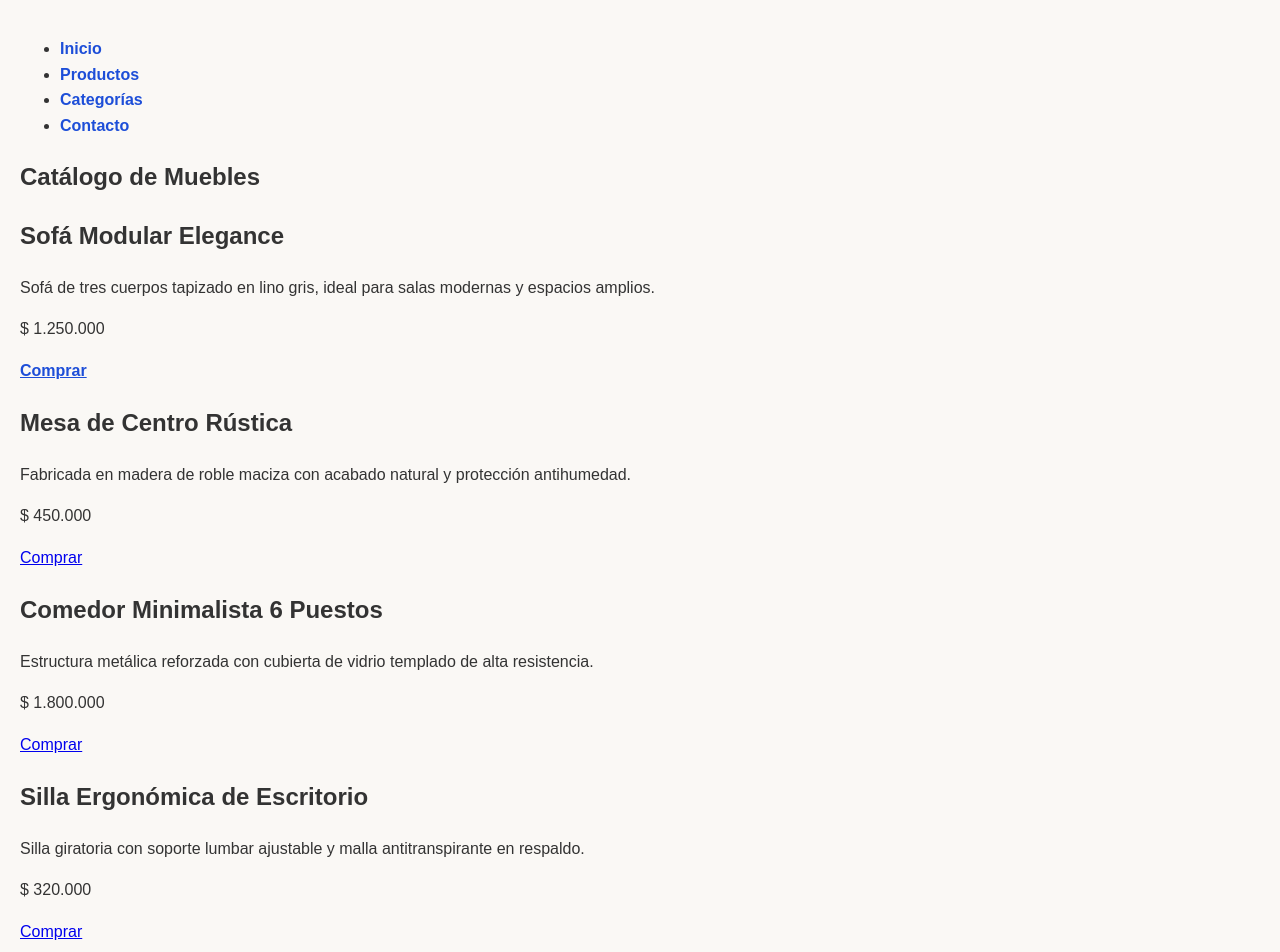
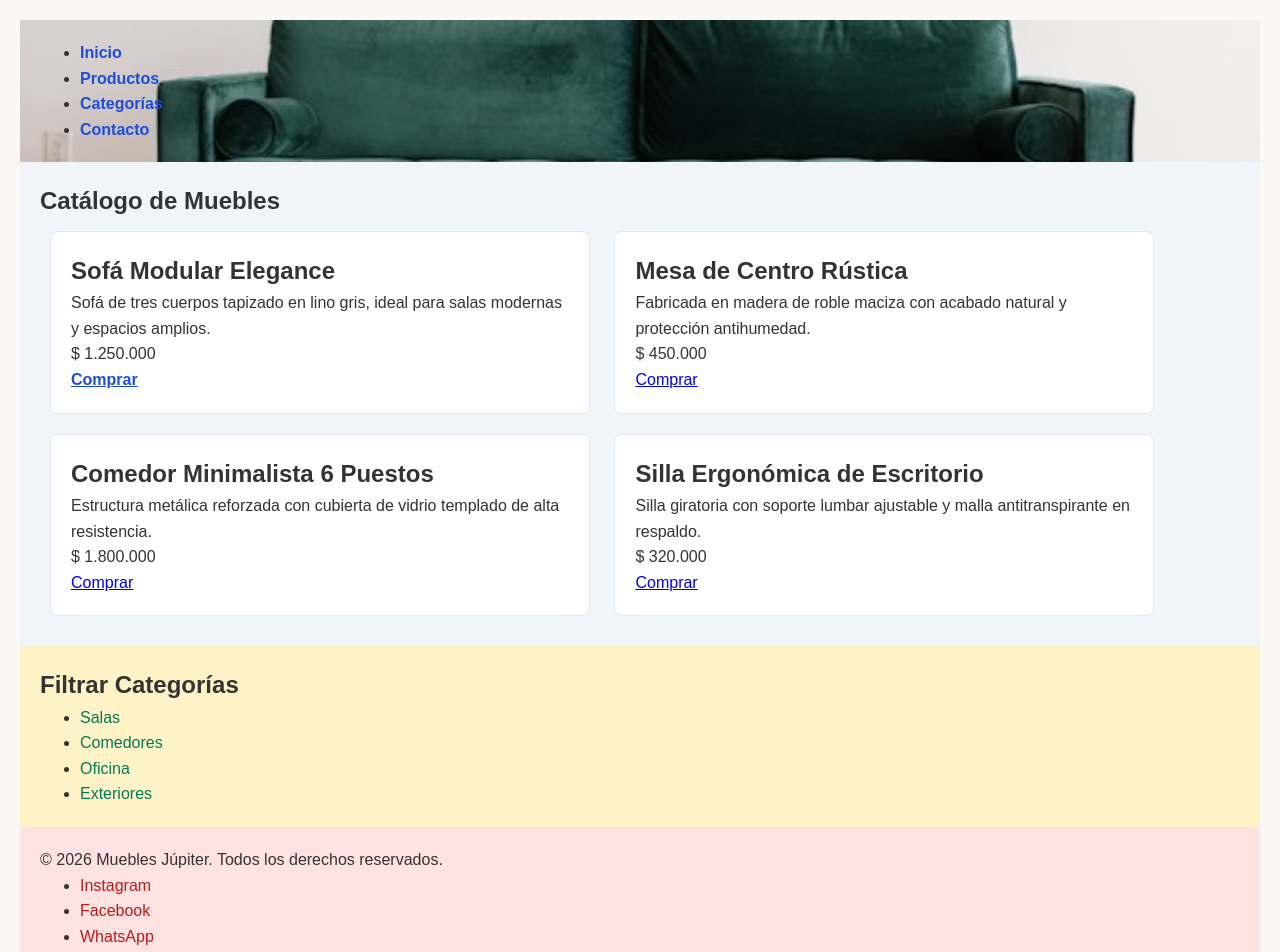
Before and after one commit to carlos25232722/CSS, a plain HTML site: page index.html in a window 1280 px wide. Shown: the top 952 px of the page. Drawn offline with Linux system fonts and the light colour scheme.

Commit message:
docs: agregar seccion de hallazgos del modelo de caja en el readme

```diff
--- a/estilos.css
+++ b/estilos.css
@@ -38,3 +38,45 @@ footer ul li a {
 .btn-comprar.destacado {
     color: #dc2626; /* Un tono rojo/destacado pero solo en texto */
 }
+
+/* 1. Neutralizar las matemáticas del navegador para todas las cajas */
+* {
+    box-sizing: border-box;
+    margin: 0;
+    padding: 0,3;
+}
+
+/* 2. Pintar las "supercajas" principales para visualizar su comportamiento */
+header {
+    background-color: #e0f2fe; /* Azul clarito */
+    padding: 20px;
+    background-image: url('imagenes/Sofa.jpg');
+    background-size:cover;
+    background-position: center;
+}
+
+main {
+    background-color: #f1f5f9; /* Gris muy suave */
+    padding: 20px;
+}
+
+aside {
+    background-color: #fef3c7; /* Amarillo/crema clarito */
+    padding: 20px;
+}
+
+footer {
+    background-color: #fee2e2; /* Rojo/rosado clarito */
+    padding: 20px;
+}
+
+article {
+    display: inline-block;
+    width: 45%;
+    vertical-align: top;
+    background-color: #ffffff;
+    border: 1px solid #e2e8f0;
+    border-radius: 8px;
+    padding: 20px;
+    margin: 10px;
+}
```
Also changed, not shown: imagenes/Sofa.jpg (added), 1 other file.
